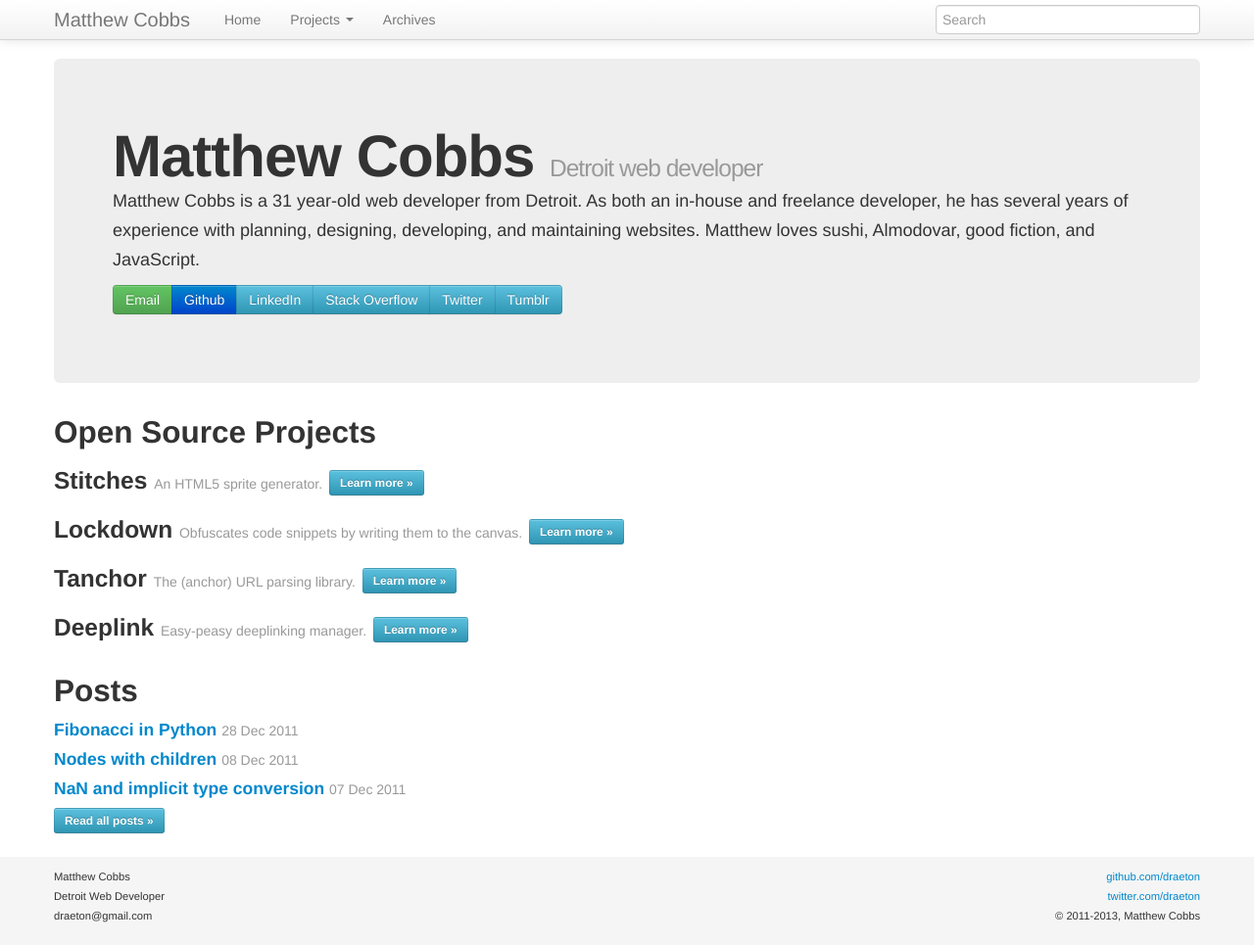
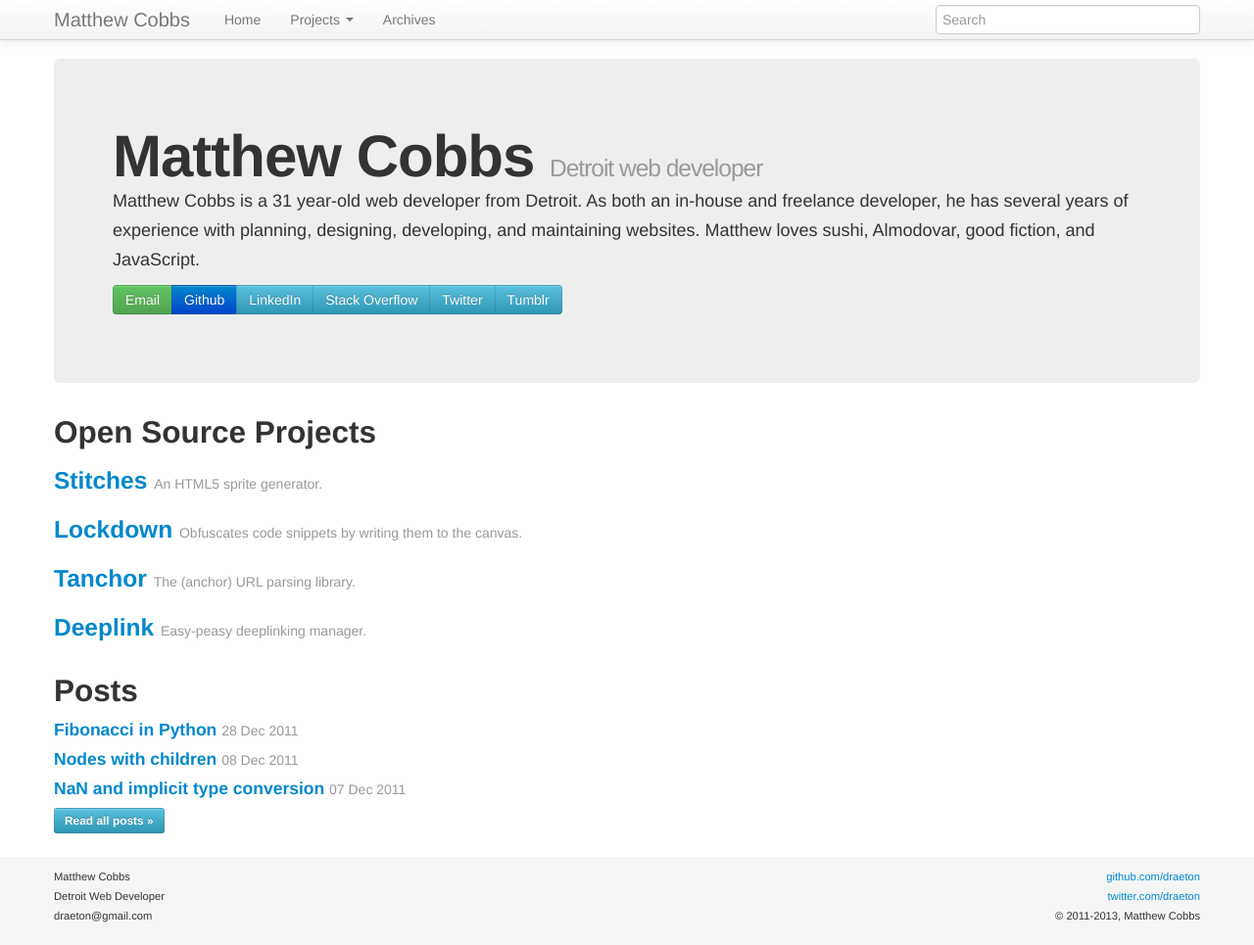
Before and after one commit to draeton/draeton.github.com, a Jekyll site: the page built from index.html, in a window 1280 px wide and 965 px high. Shown: the whole window at 98% size. Built offline with Jekyll 4.4.1, drawn with Linux system fonts in a browser that asks for light colours; nearby versions of some CDN libraries; Markdown is read by kramdown in place of the engine named in the settings; the list of posts is cut into pages by our own code.

Commit message:
Removing learn more buttons on projects

```diff
--- a/index.html
+++ b/index.html
@@ -27,17 +27,10 @@
 <section id="osprojects">
     <h2>Open Source Projects</h2>
 
-    <h3>Stitches <small>An HTML5 sprite generator.</small>
-        <a href="/stitches" class="btn btn-small btn-info">Learn more &raquo;</a></h3>
-
-    <h3>Lockdown <small>Obfuscates code snippets by writing them to the canvas.</small>
-        <a href="/lockdown" class="btn btn-small btn-info">Learn more &raquo;</a></h3>
-
-    <h3>Tanchor <small>The (anchor) URL parsing library.</small>
-        <a href="/tanchor" class="btn btn-small btn-info">Learn more &raquo;</a></h3>
-
-    <h3>Deeplink <small>Easy-peasy deeplinking manager.</small>
-        <a href="/deeplink" class="btn btn-small btn-info">Learn more &raquo;</a></h3>
+    <h3><a href="/stitches">Stitches</a> <small>An HTML5 sprite generator.</small></h3>
+    <h3><a href="/lockdown">Lockdown</a> <small>Obfuscates code snippets by writing them to the canvas.</small></h3>
+    <h3><a href="/tanchor">Tanchor</a> <small>The (anchor) URL parsing library.</small></h3>
+    <h3><a href="/deeplink">Deeplink</a> <small>Easy-peasy deeplinking manager.</small></h3>
 </section>
 <!-- end section -->
 
```
